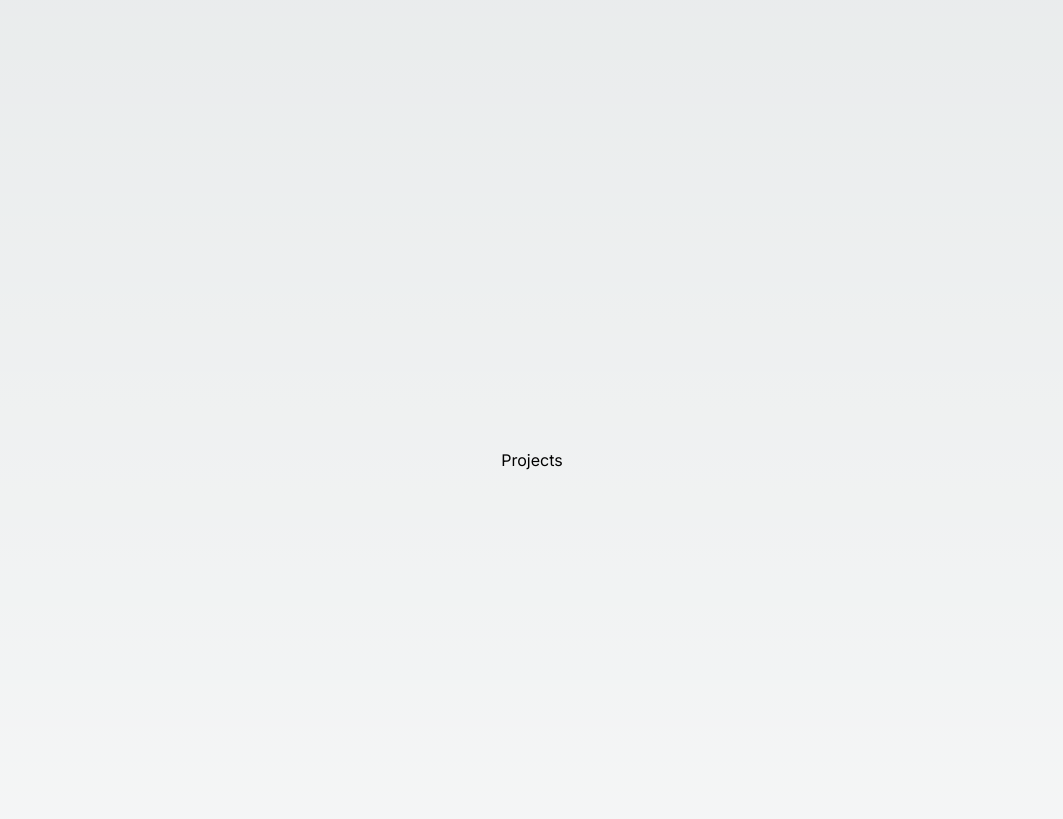
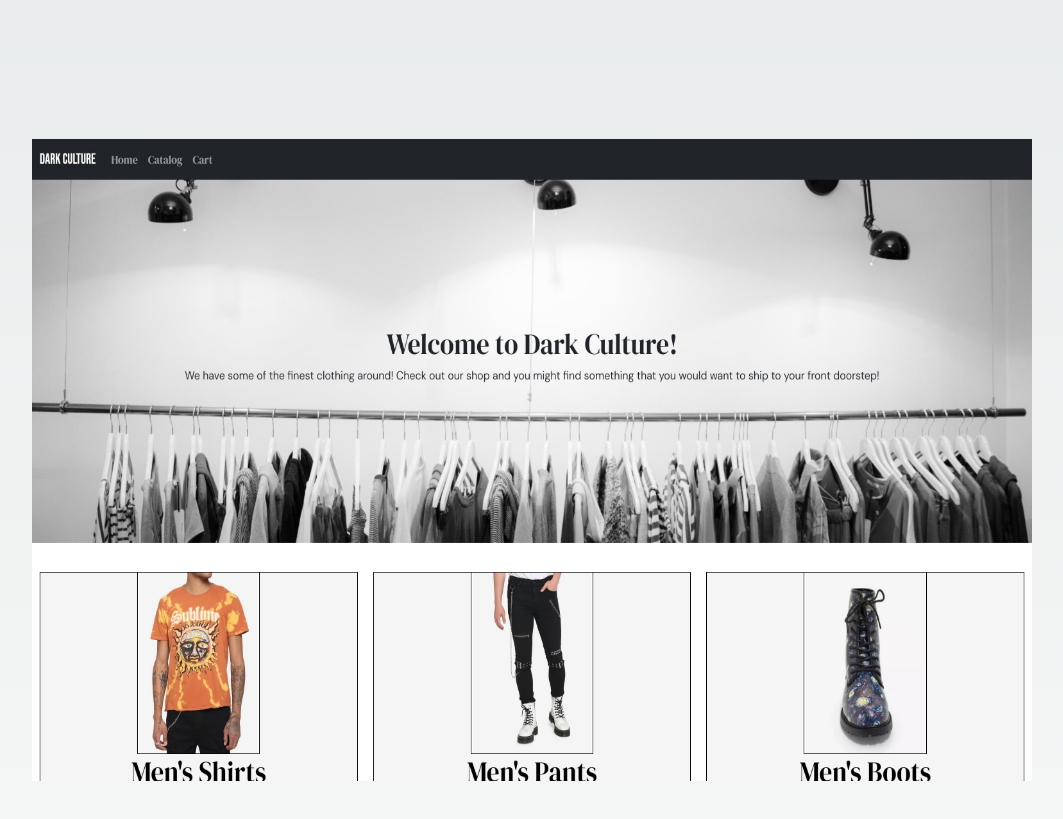
Before and after one commit to JordanTDawson/Portfolio, a Next.js app in the folder portfolio/: page / in a window 1280 px wide. Shown: the part 1540-2359 px from the top of the page, without its empty margins (108-1171 px from the left). Built offline with nearby package versions, Linux system fonts and the light colour scheme.

Commit message:
Image displayed on page and data structure created. Need to fill in the rest of the projects.

```diff
--- /dev/null
+++ b/portfolio/src/app/assets/data/projects.tsx
@@ -0,0 +1,25 @@
+export interface ProjectInfo {
+    alt: string;
+    bulletOne: string;
+    bulletTwo: string;
+    bulletThree: string;
+    image: string;
+    languages: string;
+    name: string;
+    page: string;
+    repo: string;
+}
+
+const projects: ProjectInfo[] = [
+    {
+        alt: "Dark Culture Website",
+        bulletOne: "Developed a responsive online clothing store using React, Express.js, Node.js, and PostgreSQL, ensuring seamless integration of front-end and back-end technologies.",
+        bulletTwo: "Implemented PostgreSQL as the backend database for storing and managing data related to the shopping catalog and shopping cart functionalities.",
+        bulletThree: "Developed a RESTful API with 7 endpoints using Node.js and Express, enabling operations such as retrieving shopping catalog items, managing shopping cart items, and creating new shopping carts.",
+        image: "/dark-culture-image.jpg",
+        languages: "React, Express, Node, PostgreSQL",
+        name: "Dark Culture",
+        page: "https://dark-culture.herokuapp.com/",
+        repo: "https://github.com/JordanTDawson/dark-culture",
+    }
+]
--- /dev/null
+++ b/portfolio/src/app/projects/Projects.module.css
@@ -0,0 +1,7 @@
+.ProjectsImageWrapper {
+    position: relative;
+    width: 100%;
+    max-width: 1000px;
+    aspect-ratio: 70/45;
+    margin: 2rem auto;
+}
--- a/portfolio/src/app/projects/page.tsx
+++ b/portfolio/src/app/projects/page.tsx
@@ -1,5 +1,12 @@
+import styles from "./Projects.module.css";
+import Image from "next/image";
+
 export default function Projects() {
     return (
-        <h1>Projects</h1>
+        <>
+            <div className={styles.ProjectsImageWrapper}>
+                <Image src="/dark-culture-image.jpg" alt="Dark Culture Website" fill/>
+            </div>
+        </>
     )
 }
```
Also changed, not shown: portfolio/public/dark-culture-image.jpg (added).
